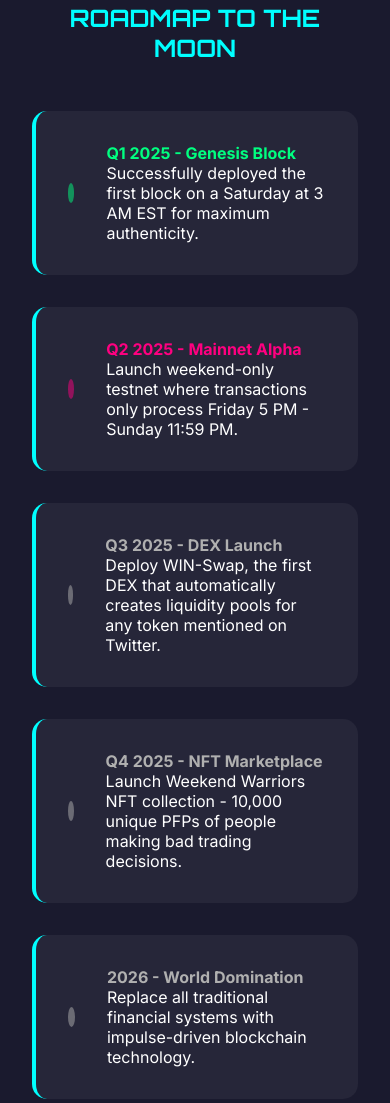
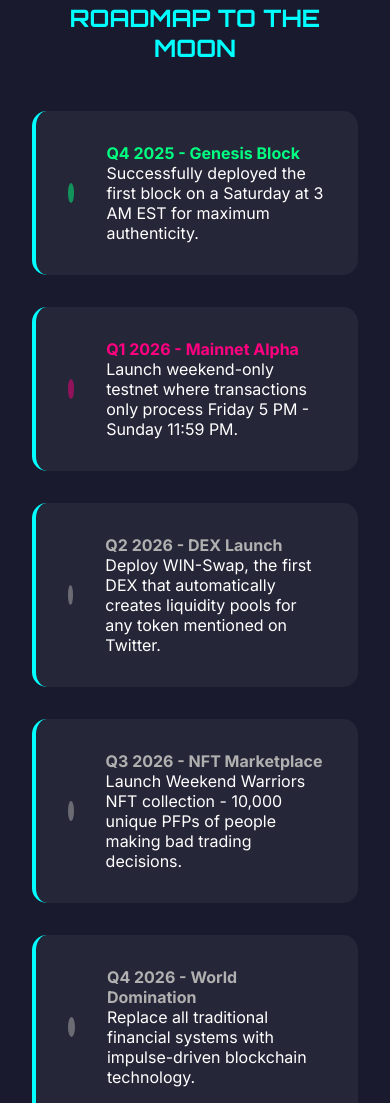
Before and after one commit to sixescrypto/win, a plain HTML site: page index.html in a window 390 px wide. Shown: the part 5008-6111 px from the top of the page. Drawn offline with Linux system fonts and the light colour scheme.

Commit message:
Add files via upload

```diff
--- a/index.html
+++ b/index.html
@@ -4,6 +4,37 @@
     <meta charset="UTF-8">
     <meta name="viewport" content="width=device-width, initial-scale=1.0">
     <title>WIN Protocol | Weekend Impulse Network - Revolutionary Vaporware L1</title>
+
+    <!-- Meta Tags -->
+    <meta name="description" content="WIN Protocol - The World's First Temporal-Economic Layer 1 blockchain. Revolutionary blockchain technology that processes transactions faster during weekend FOMO cycles.">
+    <meta name="keywords" content="WIN Protocol, Weekend Impulse Network, blockchain, cryptocurrency, DeFi, temporal consensus, FOMO, weekend trading, Layer 1">
+    <meta name="author" content="WIN Protocol Team">
+    <meta name="robots" content="index, follow">
+
+    <!-- Open Graph Meta Tags -->
+    <meta property="og:type" content="website">
+    <meta property="og:title" content="WIN Protocol | Weekend Impulse Network - Revolutionary Vaporware L1">
+    <meta property="og:description" content="The World's First Temporal-Economic Layer 1 blockchain. Revolutionary technology that processes transactions faster during weekend FOMO cycles with our proprietary Impulse Consensus™ algorithm.">
+    <meta property="og:image" content="win.png">
+    <meta property="og:image:alt" content="WIN Protocol - Neon logo with cyan and pink gradient">
+    <meta property="og:url" content="https://winprotocol.com">
+    <meta property="og:site_name" content="WIN Protocol">
+
+    <!-- Twitter Card Meta Tags -->
+    <meta name="twitter:card" content="summary_large_image">
+    <meta name="twitter:title" content="WIN Protocol | Weekend Impulse Network">
+    <meta name="twitter:description" content="The World's First Temporal-Economic Layer 1 blockchain. Revolutionary weekend FOMO-powered blockchain technology.">
+    <meta name="twitter:image" content="win.png">
+    <meta name="twitter:image:alt" content="WIN Protocol - Neon logo with cyan and pink gradient">
+
+    <!-- Additional Meta Tags -->
+    <meta name="theme-color" content="#00FFFF">
+    <meta name="msapplication-TileColor" content="#0A0A0F">
+    <meta name="apple-mobile-web-app-capable" content="yes">
+    <meta name="apple-mobile-web-app-status-bar-style" content="black-translucent">
+    <meta name="apple-mobile-web-app-title" content="WIN Protocol">
+
+    <link rel="icon" type="image/svg+xml" href="favicon.svg">
     <style>
         @import url('https://fonts.googleapis.com/css2?family=Inter:wght@300;400;500;600;700;800&family=JetBrains+Mono:wght@400;500;700&family=Orbitron:wght@400;700;900&display=swap');
 
@@ -731,7 +762,7 @@
             <div class="roadmap-item">
                 <div class="roadmap-status completed"></div>
                 <div>
-                    <h4 style="color: var(--neon-green);">Q1 2025 - Genesis Block</h4>
+                    <h4 style="color: var(--neon-green);">Q4 2025 - Genesis Block</h4>
                     <p>Successfully deployed the first block on a Saturday at 3 AM EST for maximum authenticity.</p>
                 </div>
             </div>
@@ -739,7 +770,7 @@
             <div class="roadmap-item">
                 <div class="roadmap-status in-progress"></div>
                 <div>
-                    <h4 style="color: var(--neon-pink);">Q2 2025 - Mainnet Alpha</h4>
+                    <h4 style="color: var(--neon-pink);">Q1 2026 - Mainnet Alpha</h4>
                     <p>Launch weekend-only testnet where transactions only process Friday 5 PM - Sunday 11:59 PM.</p>
                 </div>
             </div>
@@ -747,7 +778,7 @@
             <div class="roadmap-item">
                 <div class="roadmap-status planned"></div>
                 <div>
-                    <h4 style="color: var(--text-secondary);">Q3 2025 - DEX Launch</h4>
+                    <h4 style="color: var(--text-secondary);">Q2 2026 - DEX Launch</h4>
                     <p>Deploy WIN-Swap, the first DEX that automatically creates liquidity pools for any token mentioned on Twitter.</p>
                 </div>
             </div>
@@ -755,7 +786,7 @@
             <div class="roadmap-item">
                 <div class="roadmap-status planned"></div>
                 <div>
-                    <h4 style="color: var(--text-secondary);">Q4 2025 - NFT Marketplace</h4>
+                    <h4 style="color: var(--text-secondary);">Q3 2026 - NFT Marketplace</h4>
                     <p>Launch Weekend Warriors NFT collection - 10,000 unique PFPs of people making bad trading decisions.</p>
                 </div>
             </div>
@@ -763,7 +794,7 @@
             <div class="roadmap-item">
                 <div class="roadmap-status planned"></div>
                 <div>
-                    <h4 style="color: var(--text-secondary);">2026 - World Domination</h4>
+                    <h4 style="color: var(--text-secondary);">Q4 2026 - World Domination</h4>
                     <p>Replace all traditional financial systems with impulse-driven blockchain technology.</p>
                 </div>
             </div>
```
Also changed, not shown: apple-touch-icon.png (added), favicon-96x96.png (added), favicon.ico (added), favicon.svg (added), site.webmanifest (added), web-app-manifest-192x192.png (added), web-app-manifest-512x512.png (added), win.png (added).
